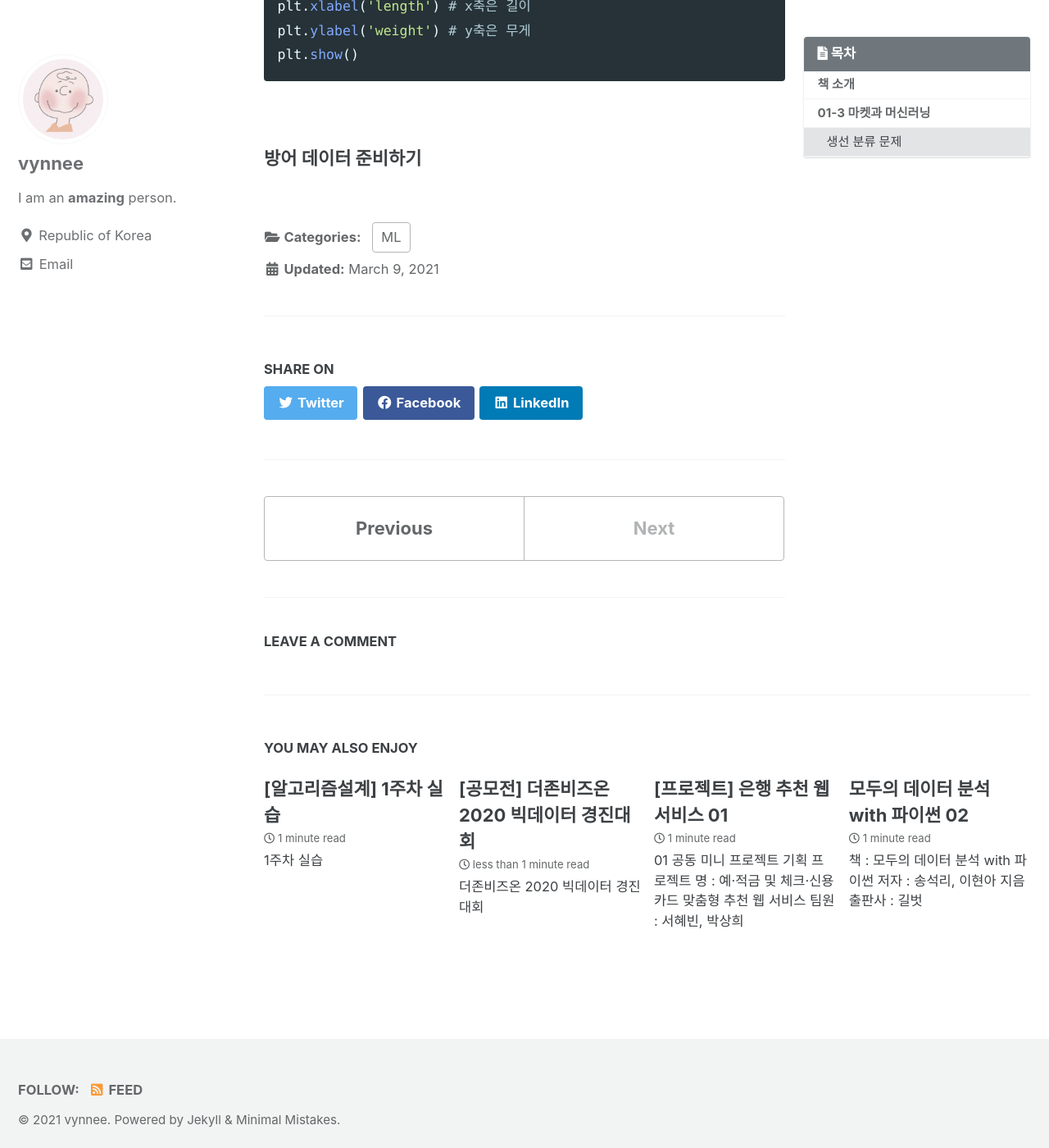
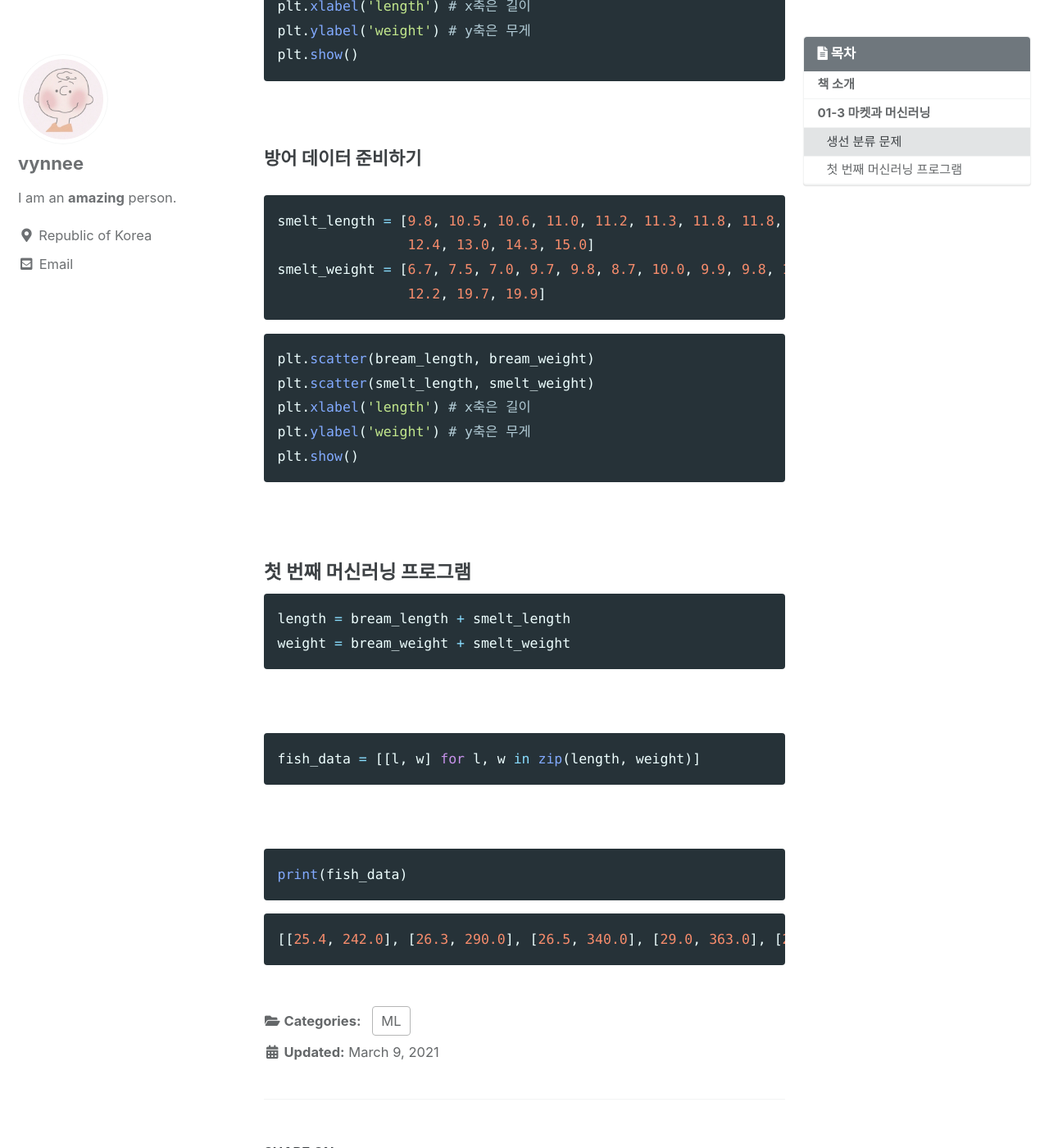
Before and after one commit to vynnee/vynnee.github.io, a Jekyll site: the page built from _posts/2021-01/ML/2021-03-09-ml01.md, in a window 1280 px wide and 1400 px high, scrolled down 1188 px. Shown: the whole window at 82% size. Built offline with Jekyll 4.4.1, drawn with Linux system fonts in a browser that asks for light colours; cached includes are drawn as plain includes; comment, search, counter and statistics services are not loaded; some of the changed text lies outside the part shown.

Commit message:
[2021-03-09] post modify

````diff
--- a/_posts/2021-01/ML/2021-03-09-ml01.md
+++ b/_posts/2021-01/ML/2021-03-09-ml01.md
@@ -51,3 +51,38 @@ plt.show()
 <br>
 
 **방어 데이터 준비하기**
+```python
+smelt_length = [9.8, 10.5, 10.6, 11.0, 11.2, 11.3, 11.8, 11.8, 12.0, 12.2,
+                12.4, 13.0, 14.3, 15.0]
+smelt_weight = [6.7, 7.5, 7.0, 9.7, 9.8, 8.7, 10.0, 9.9, 9.8, 12.2, 13.4,
+                12.2, 19.7, 19.9]
+```
+
+```python
+plt.scatter(bream_length, bream_weight)
+plt.scatter(smelt_length, smelt_weight)
+plt.xlabel('length') # x축은 길이
+plt.ylabel('weight') # y축은 무게
+plt.show()
+```
+
+<br>
+
+#### 첫 번째 머신러닝 프로그램
+```python
+length = bream_length + smelt_length
+weight = bream_weight + smelt_weight
+```
+<br>
+
+```python
+fish_data = [[l, w] for l, w in zip(length, weight)]
+```
+<br>
+
+```python
+print(fish_data)
+```
+```python
+[[25.4, 242.0], [26.3, 290.0], [26.5, 340.0], [29.0, 363.0], [29.0, 430.0], [29.7, 450.0], [29.7, 500.0], [30.0, 390.0], [30.0, 450.0], [30.7, 500.0], [31.0, 475.0], [31.0, 500.0], [31.5, 500.0], [32.0, 340.0], [32.0, 600.0], [32.0, 600.0], [33.0, 700.0], [33.0, 700.0], [33.5, 610.0], [33.5, 650.0], [34.0, 575.0], [34.0, 685.0], [34.5, 620.0], [35.0, 680.0], [35.0, 700.0], [35.0, 725.0], [35.0, 720.0], [36.0, 714.0], [36.0, 850.0], [37.0, 1000.0], [38.5, 920.0], [38.5, 955.0], [39.5, 925.0], [41.0, 975.0], [41.0, 950.0], [9.8, 6.7], [10.5, 7.5], [10.6, 7.0], [11.0, 9.7], [11.2, 9.8], [11.3, 8.7], [11.8, 10.0], [11.8, 9.9], [12.0, 9.8], [12.2, 12.2], [12.4, 13.4], [13.0, 12.2], [14.3, 19.7], [15.0, 19.9]]
+```
````
